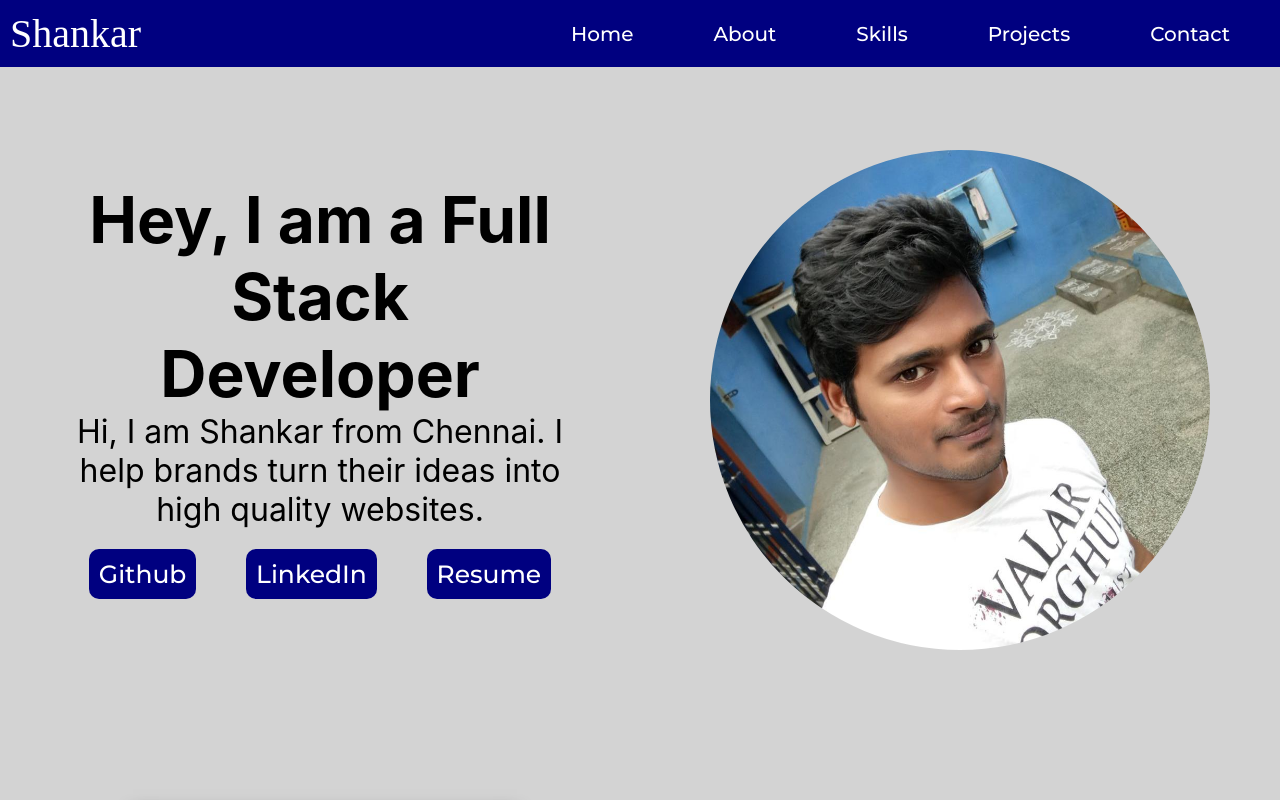
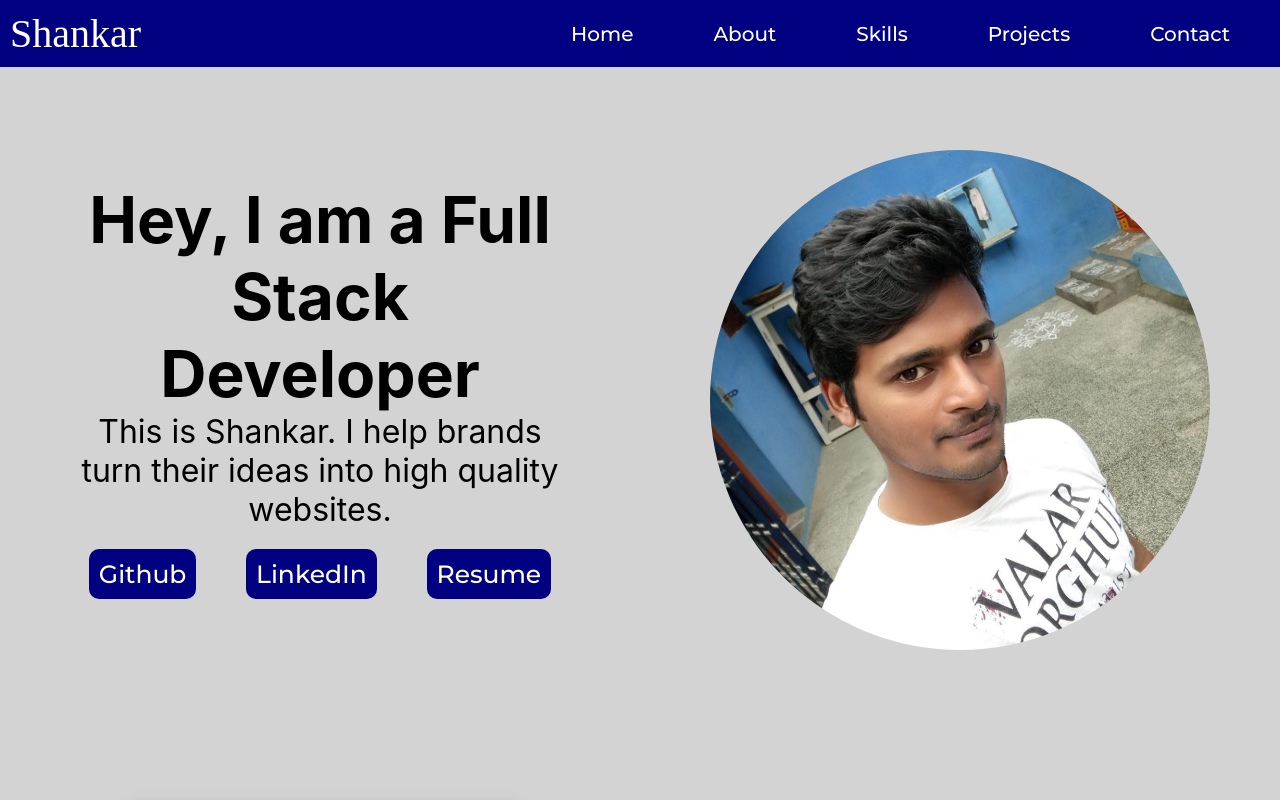
Before and after one commit to journeywithshankar/portfolio, a React (Create React App) app: page / in a window 1280 px wide. Shown: the top 800 px of the page. Built offline with nearby package versions, Linux system fonts and the light colour scheme.

Commit message:
Update Home.js

```diff
--- a/src/Components/Home.js
+++ b/src/Components/Home.js
@@ -6,11 +6,11 @@ export function Home() {
                 <div className="home-text-container">
                     <div className="home-text">
                         <h1>Hey, I am a <span>Full Stack Developer</span></h1>
-                        <p>Hi, I am Shankar from Chennai. I help brands turn their ideas into high quality websites.</p>
+                        <p>This is Shankar. I help brands turn their ideas into high quality websites.</p>
                         <div className="home-links-container">
                             <a target="_blank" rel="noreferrer" href="https://github.com/Shankarprince" className="home-links">Github</a>
                             <a target="_blank" rel="noreferrer" href="https://www.linkedin.com/in/shankarprince" className="home-links">LinkedIn</a>
-                            <a target="_blank" rel="noreferrer" href="https://drive.google.com/file/d/1EWK7jHCQpQqsrHkNiL0i6f1CD5jUtZWI/view?usp=sharing" className="home-links">Resume</a>
+                            <a target="_blank" rel="noreferrer" href="https://drive.google.com/file/d/1SvqBwH9IIrFA1FEZAvZjVvMxpi7hORbx/view?usp=sharing" className="home-links">Resume</a>
                         </div>
 
                     </div>
```
